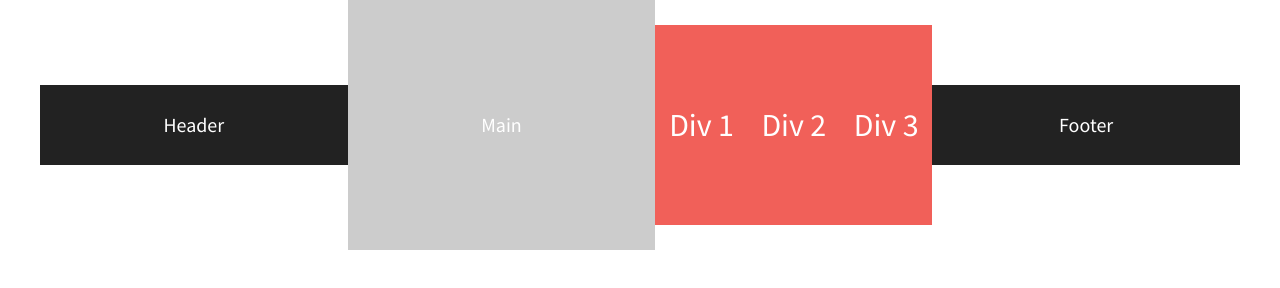
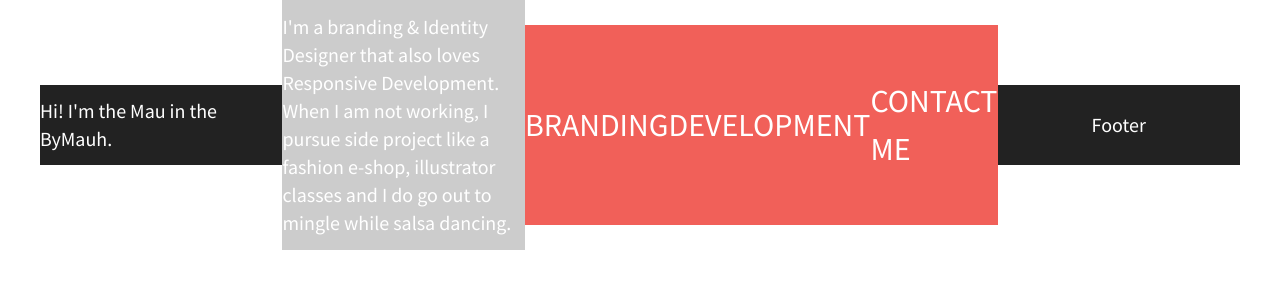
Before and after one commit to Maunielle/206-flexbox-starter2, a plain HTML site: page index.html in a window 1280 px wide. Drawn offline with nearby package versions, Linux system fonts and the light colour scheme.

Commit message:
personified site

```diff
--- a/index.html
+++ b/index.html
@@ -22,16 +22,16 @@
 
         <!-- Add your site or application content here -->
         <section class="flex-container">
-            <header>Header</header>
-            <main>Main</main>
+            <header>Hi! I'm the Mau in the ByMauh.</header>
+            <main>I'm a branding & Identity Designer that also loves Responsive Development. When I am not working, I pursue side project like a fashion e-shop, illustrator classes and I do go out to mingle while salsa dancing. </main>
             <div id="div-1" class="flex-items">
-                Div 1
+                BRANDING
             </div>
             <div id="div-2" class="flex-items">
-                Div 2
+                DEVELOPMENT
             </div>
             <div id="div-3" class="flex-items">
-                Div 3
+              CONTACT ME
             </div>
             <footer>Footer</footer>
         </section>
```
